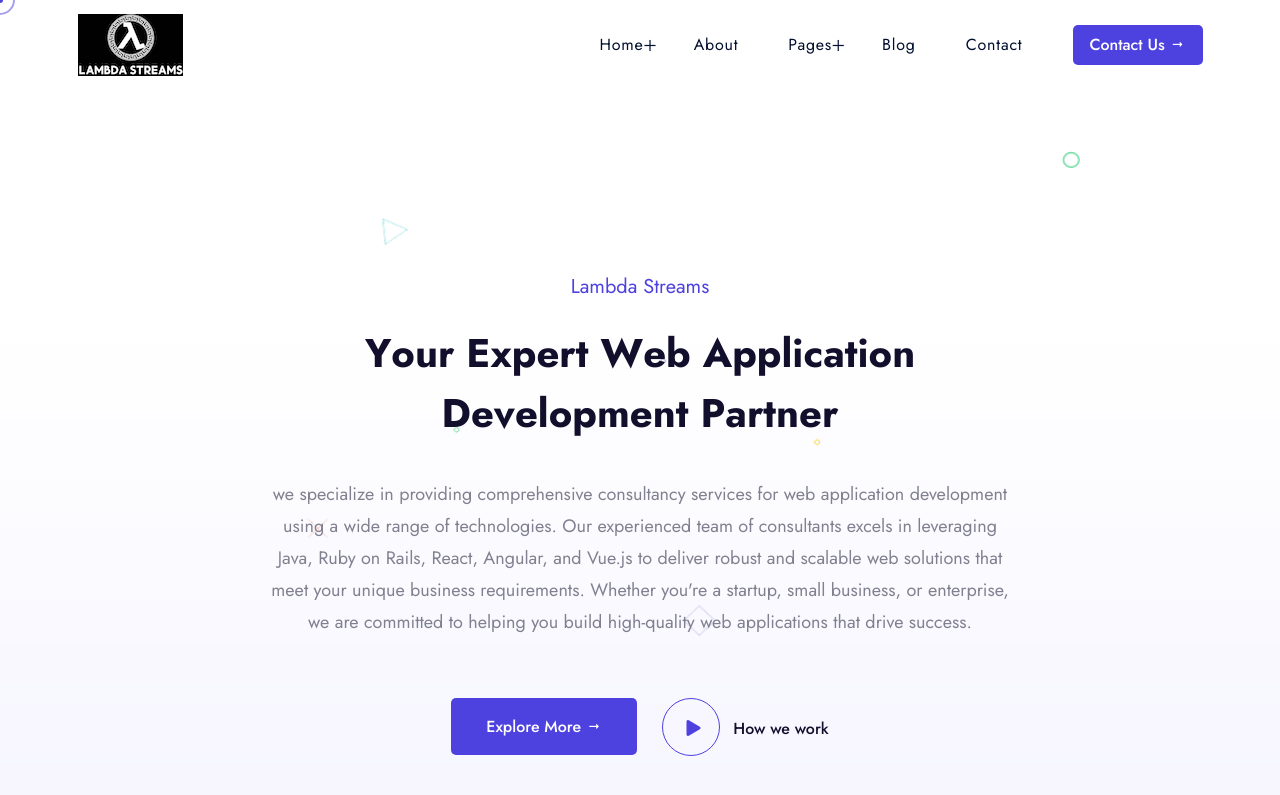
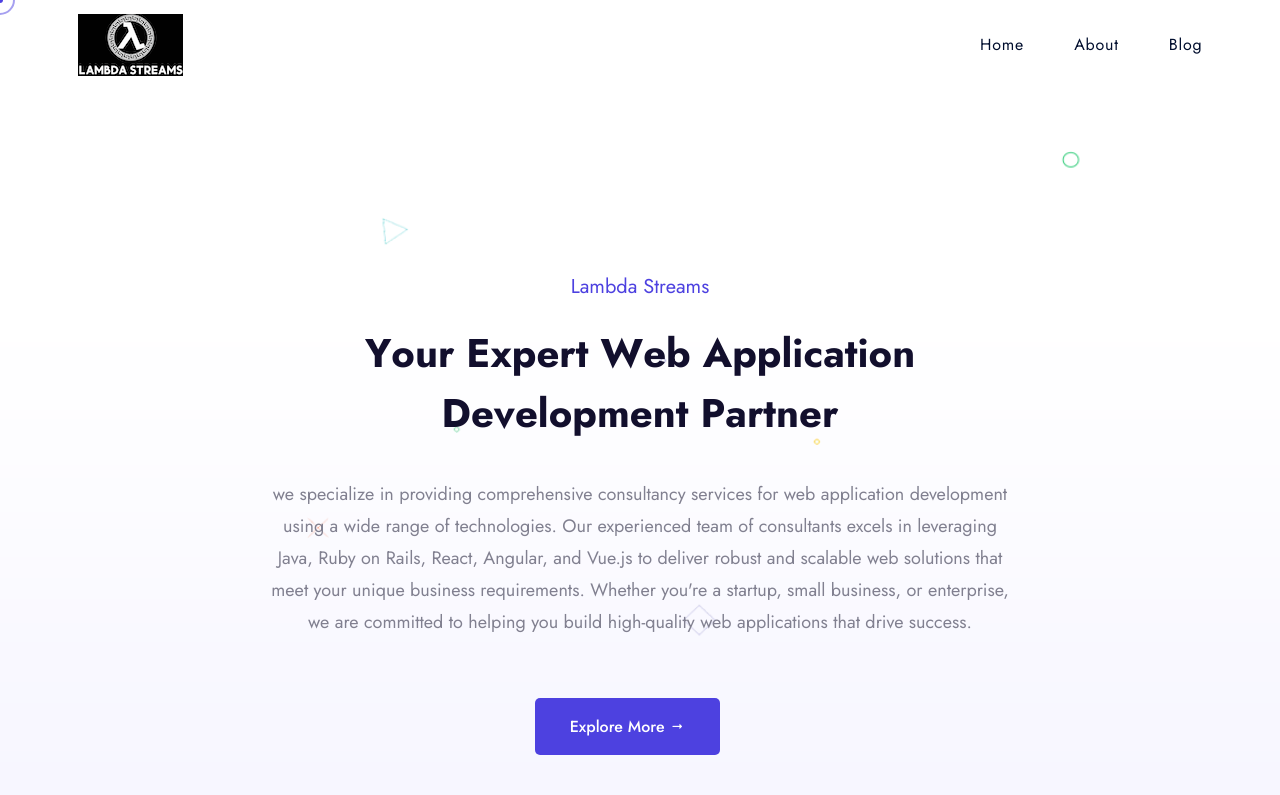
Before and after one commit to lambdastreams/lambdastreams.github.io, a Jekyll site: the page built from index.html, in a window 1280 px wide and 900 px high. Shown: the top 795 px of the window. Built offline with Jekyll 4.4.1, drawn with Linux system fonts in a browser that asks for light colours.

Commit message:
removing unused links

```diff
--- a/_config.yml
+++ b/_config.yml
@@ -166,29 +166,11 @@ analytics:
 ##########################################################################
 menus:
   - name: Home
-    url: "#"
-    children:
-      - name: Home version 1
-        url: "/"
-      - name: Home version 2
-        url: "/index-2/"
+    url: "/"
   - name: About
     url: /about/
-  - name: Pages
-    url: "#"
-    children:
-      - name: Service
-        url: "/service/"
-      - name: "Our Projects"
-        url: "/work/"
-      - name: "Our Team"
-        url: "/team/"
-      - name: "404"
-        url: "/404.html"
   - name: Blog
     url: "/blog/"
-  - name: Contact
-    url: /contact/
 
 ##########################################################################
 ######################## socials profile #################################
@@ -293,8 +275,6 @@ hero1:
   title: Your Expert Web Application Development Partner
   title_link: "/work/"
   title_text: Explore More <i class="icofont-long-arrow-right"></i>
-  video_link: https://www.youtube.com/watch?v=ku6dEtynrRI
-  video_text: <i class="fas fa-play"></i> <span class="how-txt">How we work</span>
 hero2:
   intro: We’re Help Growing Your Business.
   right_img: assets/img/header/hdr-3.png
--- a/_includes/header.html
+++ b/_includes/header.html
@@ -32,12 +32,6 @@
 						{%- endfor -%}
 
 					</ul>
-					<div class="header-serarch-btn">
-						<a href="/contact/" class="btn-2">
-							Contact Us
-							<i class="icofont-long-arrow-right"></i>
-						</a>
-					</div>
 				</div>
 			</div>
 		</div>
--- a/_includes/hero/hero1.html
+++ b/_includes/hero/hero1.html
@@ -15,11 +15,6 @@
 								<a href="{{ site.hero1.service_link }}" class="theme-btn">
 									{{ site.hero1.service_text }}
 								</a>
-								<div class="how-we-work">
-									<a href="{{ site.hero1.video_link }}" class="item popup-youtube">
-										{{ site.hero1.video_text }}
-									</a>
-								</div>
 							</div>
 						</div>
 					</div>
```
